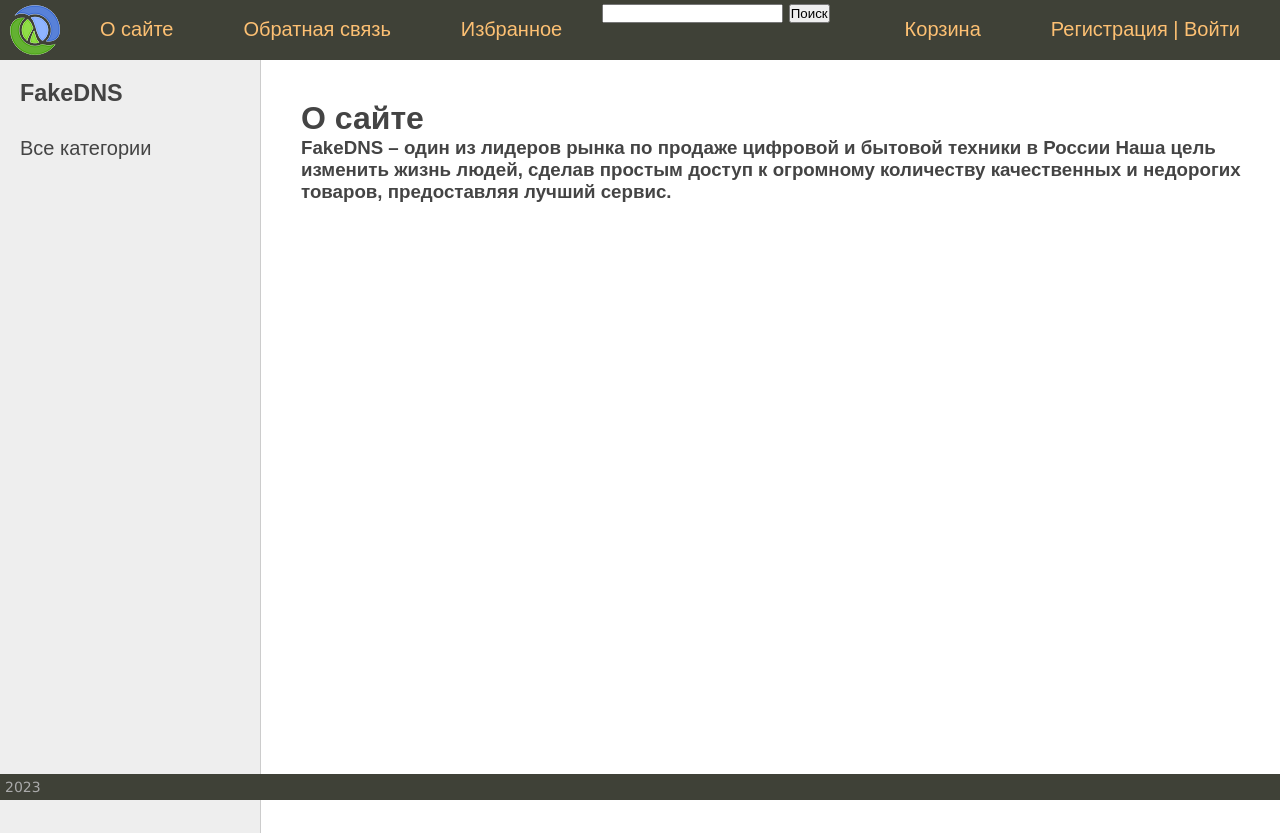
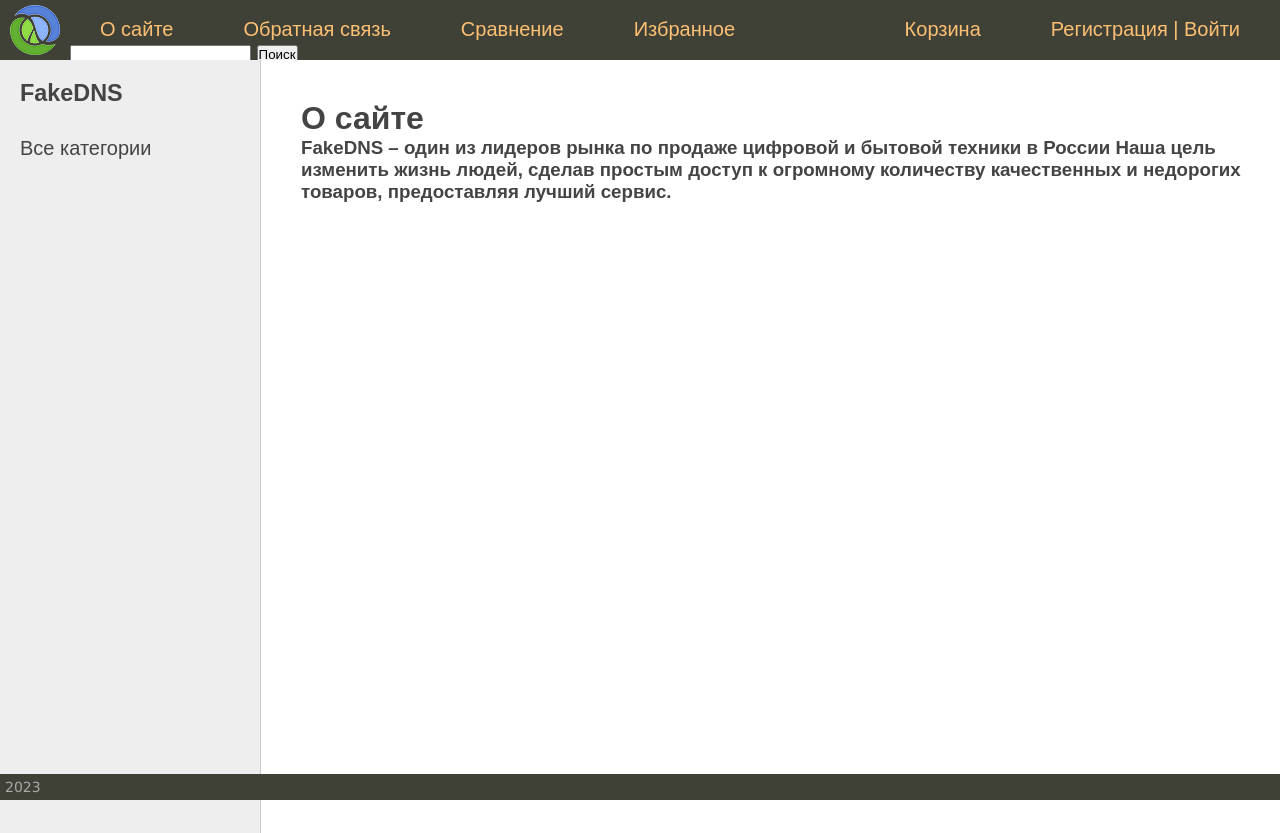
Before and after one commit to ThrallBata/Shop, a Django app: page /about/ in a window 1280 px wide. Shown: the top 833 px of the page. Run offline with Django 4.2, Linux system fonts and the light colour scheme; data that the repository does not hold is empty; parts of the project's set-up code (start-up, migrations or seed data) failed here and were passed over.

Commit message:
Add link to compare and fix any style

```diff
--- a/cart/forms.py
+++ b/cart/forms.py
@@ -1,6 +1,6 @@
 from django import forms
 
-PRODUCT_QUANTITY_CHOICES = [(i, str(i)) for i in range(1, 21)]
+PRODUCT_QUANTITY_CHOICES = [(i, str(i)) for i in range(1, 10)]
 
 
 class CartAddProductForm(forms.Form):
--- a/cart/views.py
+++ b/cart/views.py
@@ -7,6 +7,7 @@ from .forms import CartAddProductForm
 
 menu = [{'title': "О сайте", 'url_name': 'about'},
         {'title': "Обратная связь", 'url_name': 'contact'},
+        {'title': "Сравнение", 'url_name': 'compare_detail'},
         {'title': "Корзина", 'url_name': 'cart_detail'}]
 
 
--- a/orders/views.py
+++ b/orders/views.py
@@ -9,6 +9,7 @@ from .tasks import order_created
 menu = [{'title': "О сайте", 'url_name': 'about'},
         {'title': "Обратная связь", 'url_name': 'contact'},
         {'title': "Войти", 'url_name': 'login'},
+        {'title': "Сравнение", 'url_name': 'compare_detail'},
         {'title': "Корзина", 'url_name': 'cart_detail'}]
 
 
--- a/shop/models.py
+++ b/shop/models.py
@@ -40,11 +40,6 @@ class Client(models.Model):
     phone_number = models.CharField(max_length=12, verbose_name='Номер телефона')
     email = models.EmailField(verbose_name='Почтовый адрес')
 
-    # class Meta:
-    #     verbose_name = 'Клиенты'
-    #     verbose_name_plural = 'Клиенты'
-    #     ordering = ['car']
-
 
 class Order(models.Model):
     product = models.ForeignKey(Product, on_delete=models.CASCADE, verbose_name='Товар')
--- a/shop/static/shop/css/style.css
+++ b/shop/static/shop/css/style.css
@@ -447,6 +447,8 @@ div.head-compare-all {
 
 div.head-compare-one {
     width:35%;
+    margin: 5px;
+
 }
 
 div.head-compare {
@@ -459,6 +461,10 @@ div.head-compare {
 .head-inf-block {
     align-self: start;
     width: 100%;
+}
+
+.head-inf-block p {
+    margin: 2px;
 }
 
 .img-block {
@@ -475,10 +481,11 @@ div.head-compare {
 	}
 
 div.main-spec {
-
+  margin: 2px;
   border: 1px solid #3f4137;
 }
 
 .main-spec p {
   border: 1px solid #3f4137;
+  padding: 2px ;
 }
--- a/shop/views.py
+++ b/shop/views.py
@@ -16,6 +16,7 @@ from .utils import *
 
 menu = [{'title': "О сайте", 'url_name': 'about'},
         {'title': "Обратная связь", 'url_name': 'contact'},
+        {'title': "Сравнение", 'url_name': 'compare_detail'},
         {'title': "Корзина", 'url_name': 'cart_detail'}]
 
 
@@ -30,21 +31,6 @@ class ShopHome(DataMixin, ListView):
         v_def = self.get_user_context(cart_product_form=CartAddProductForm)
         b_def = self.get_user_context(wishlist_product_form=WishlistAddProductForm)
         return dict(list(context.items()) + list(c_def.items()) + list(v_def.items()) + list(b_def.items()))
-
-# def index(request):
-#     products = Product.objects.all()
-#     form_search = SearchForm()
-#     context = {
-#         'products': products,
-#         'menu': menu,
-#         'title': 'Главная страница',
-#         'cat_selected': 0,
-#         'form_search': form_search
-#     }
-#
-#     return render(request,
-#                   'shop/index.html',
-#                   context=context)
 
 
 def about(request):
--- a/wishlist/views.py
+++ b/wishlist/views.py
@@ -6,6 +6,7 @@ from .forms import WishlistAddProductForm
 
 menu = [{'title': "О сайте", 'url_name': 'about'},
         {'title': "Обратная связь", 'url_name': 'contact'},
+    {'title': "Сравнение", 'url_name': 'compare_detail'},
         {'title': "Корзина", 'url_name': 'cart_detail'}]
 
 
```
Also changed, not shown: shop/templates/shop/compare.html (+4 -4 lines).
